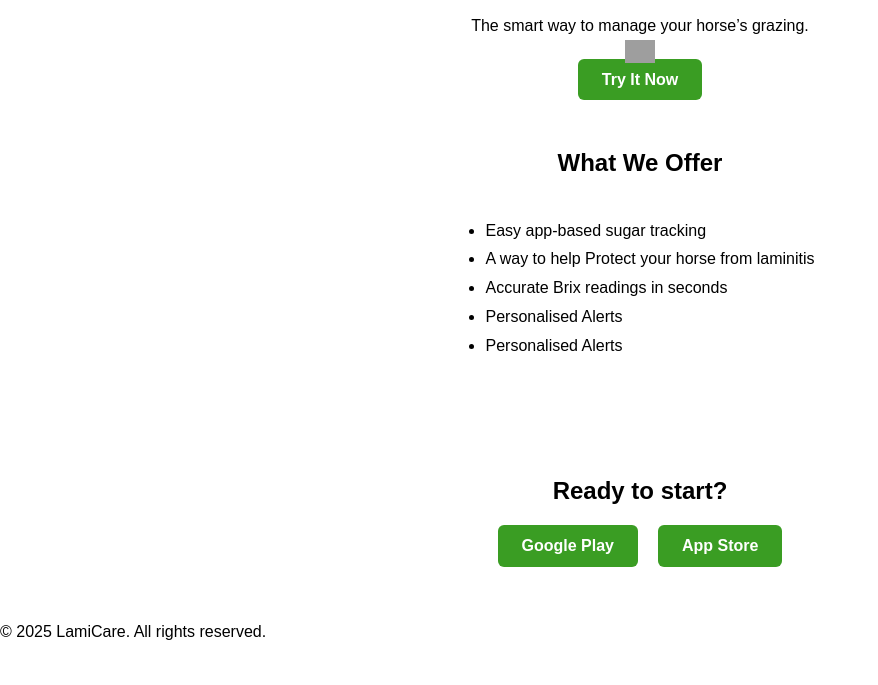
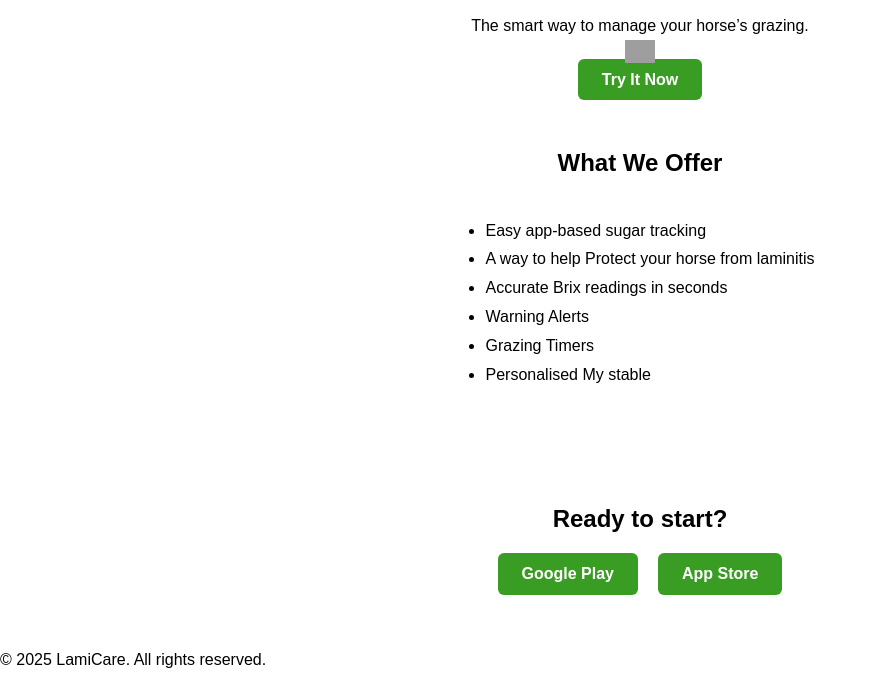
Before and after one commit to Amanda-buller/new-enterprise, a plain HTML site: page index.html in a window 1280 px wide. Shown: the part 231-916 px from the top of the page, without its empty margins (0-878 px from the left). Before the commit the page ends 888 px from the top, so only its background shows below. Drawn offline with Linux system fonts and the light colour scheme; grey boxes are pictures that could not be loaded.

Commit message:
what we offer

```diff
--- a/index.html
+++ b/index.html
@@ -35,8 +35,9 @@
       <li> Easy app-based sugar tracking</li>
       <li> A way to help Protect your horse from laminitis</li>
       <li> Accurate Brix readings in seconds</li>
-      <li> Personalised Alerts</li>
-      <li> Personalised Alerts</li>
+      <li> Warning  Alerts</li>
+      <li> Grazing Timers</li>
+      <li>Personalised My stable </li>
     </ul>
   </section>
 
```
